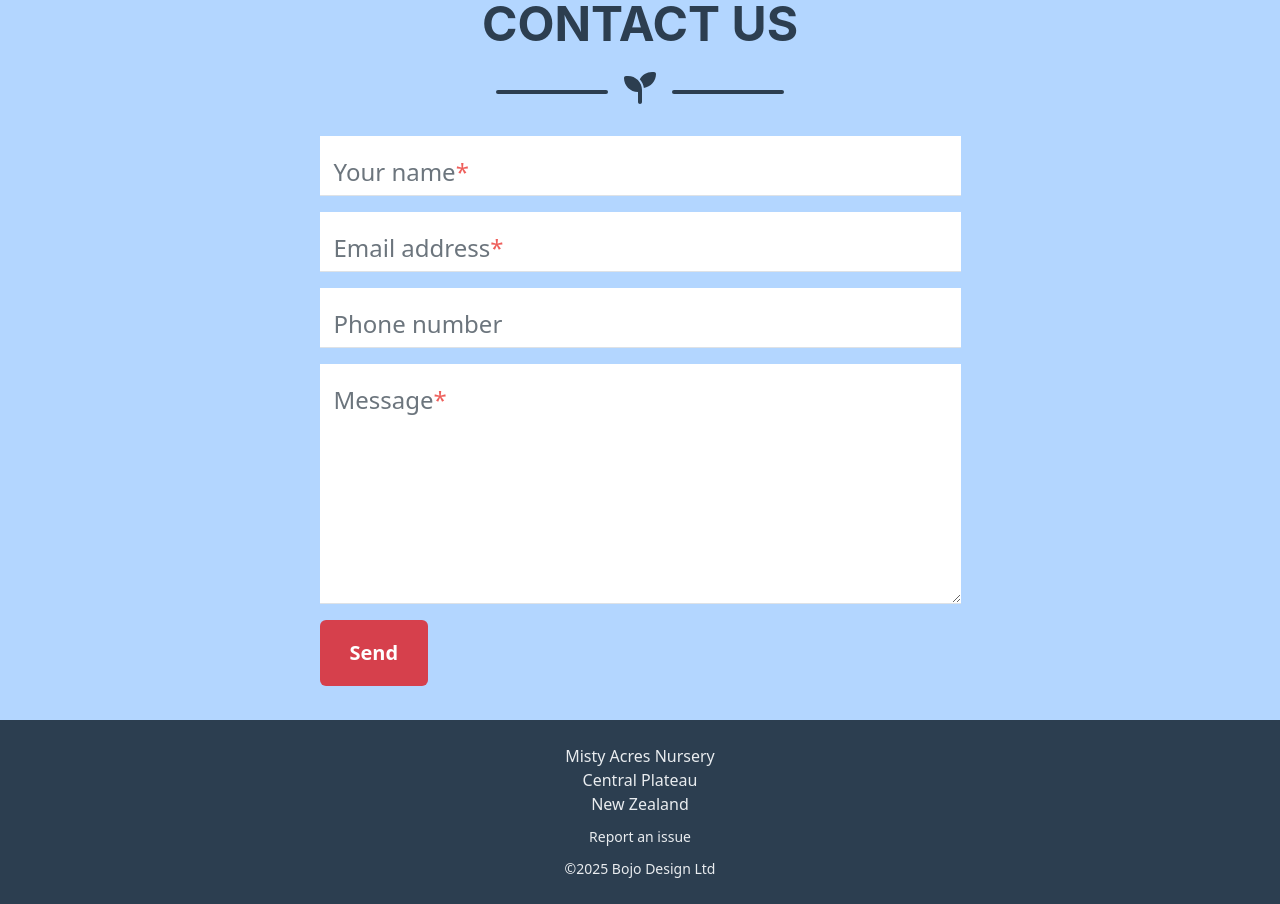
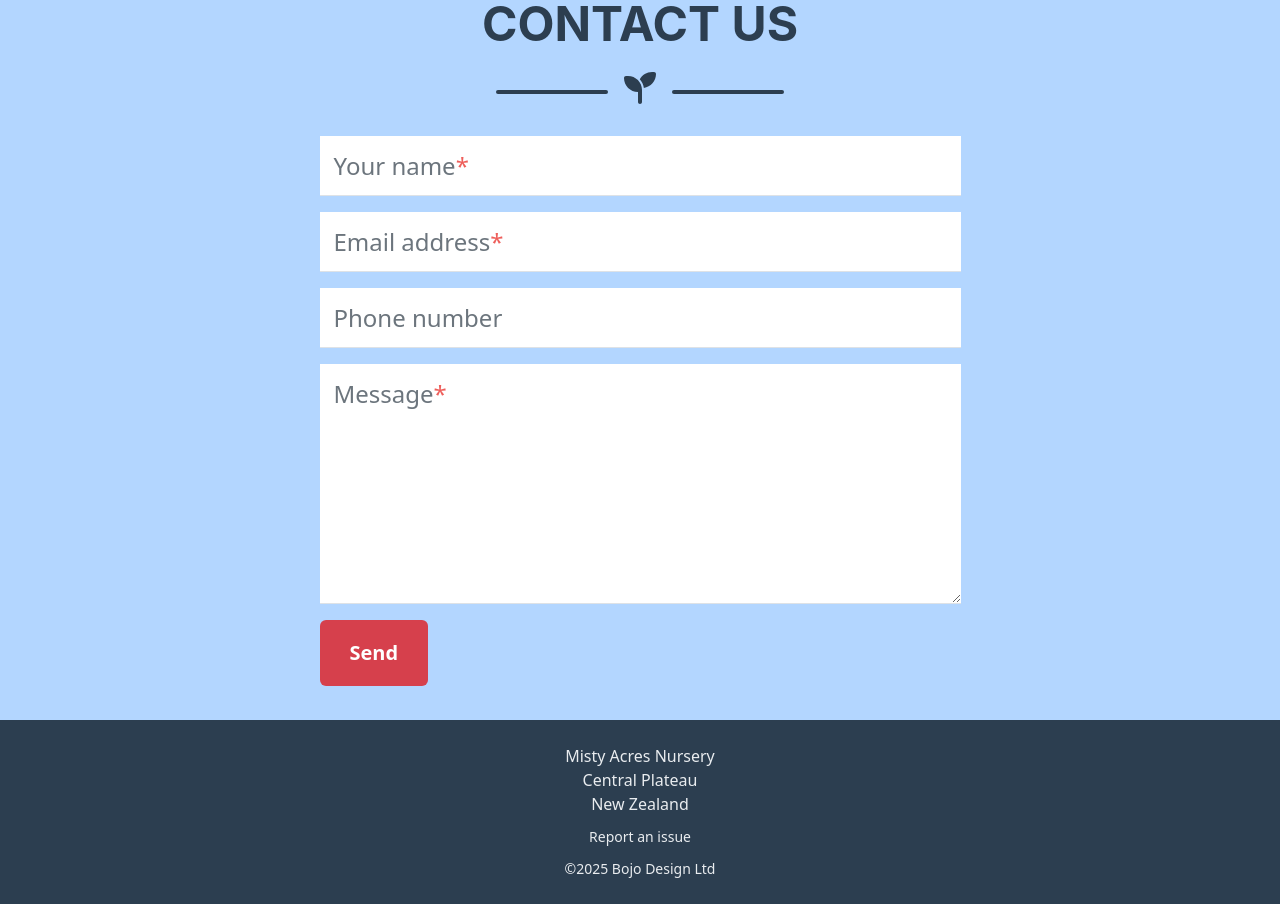
Before and after one commit to bojodesign/mistyacres, a React (Vite) app: page / in a window 1280 px wide. Shown: the part 2860-3764 px from the top of the page. Built offline with nearby package versions, Linux system fonts and the light colour scheme.

Commit message:
Fix padding in form labels

```diff
--- a/src/themes/mistyacres/_contact.scss
+++ b/src/themes/mistyacres/_contact.scss
@@ -81,6 +81,11 @@
   color: #6c757d;
   cursor: pointer;
 }
+
+.form-floating>label {
+  padding: 0.6rem 0.75rem;
+}
+
 .form-control[name="email"] {
   text-transform: lowercase;
 }
```
